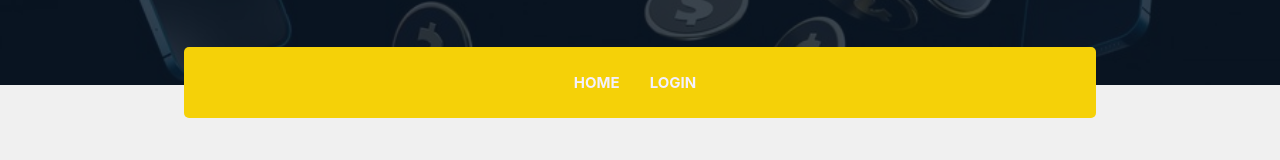
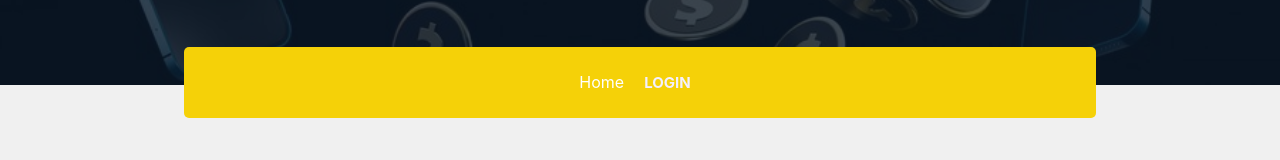
Before and after one commit to edwinogbu/digitalpayoutnewfrontend, a React (Create React App) app: page /login in a window 1280 px wide. Shown: the part 477-637 px from the top of the page. Built offline with nearby package versions, Linux system fonts and the light colour scheme; a web font is replaced by a local one.

Commit message:
added more  on link change

```diff
--- a/src/SignIn.js
+++ b/src/SignIn.js
@@ -59,7 +59,10 @@ const SignIn = () => {
                                     <h3>Login</h3>
                                 </div>
                                 <ul className="breadcrumb-bg" style={{ color: "#000033", backgroundColor: "#f5d108" }}>
-                                    <li className="home-bread">Home</li>
+                                    {/* <li className="home-bread">Home</li> */}
+                                    <Link className="home-bread" to="/" style={{ color: "#fff", backgroundColor: "#f5d108" }}>
+                                            Home
+                                        </Link>
                                     <li>Login</li>
                                 </ul>
                             </div>
--- a/src/SignUp.js
+++ b/src/SignUp.js
@@ -96,7 +96,10 @@ const SignUp = () => {
                   <h3>Register</h3>
                 </div>
                 <ul className="breadcrumb-bg" style={{ color: "#000033", backgroundColor: "#f5d108" }}>
-                  <li className="home-bread">Home</li>
+                  {/* <li className="home-bread">Home</li> */}
+                  <Link className="home-bread" to="/" style={{ color: "#fff", backgroundColor: "#f5d108" }}>
+                        Home
+                    </Link>
                   <li>Register</li>
                 </ul>
               </div>
```
